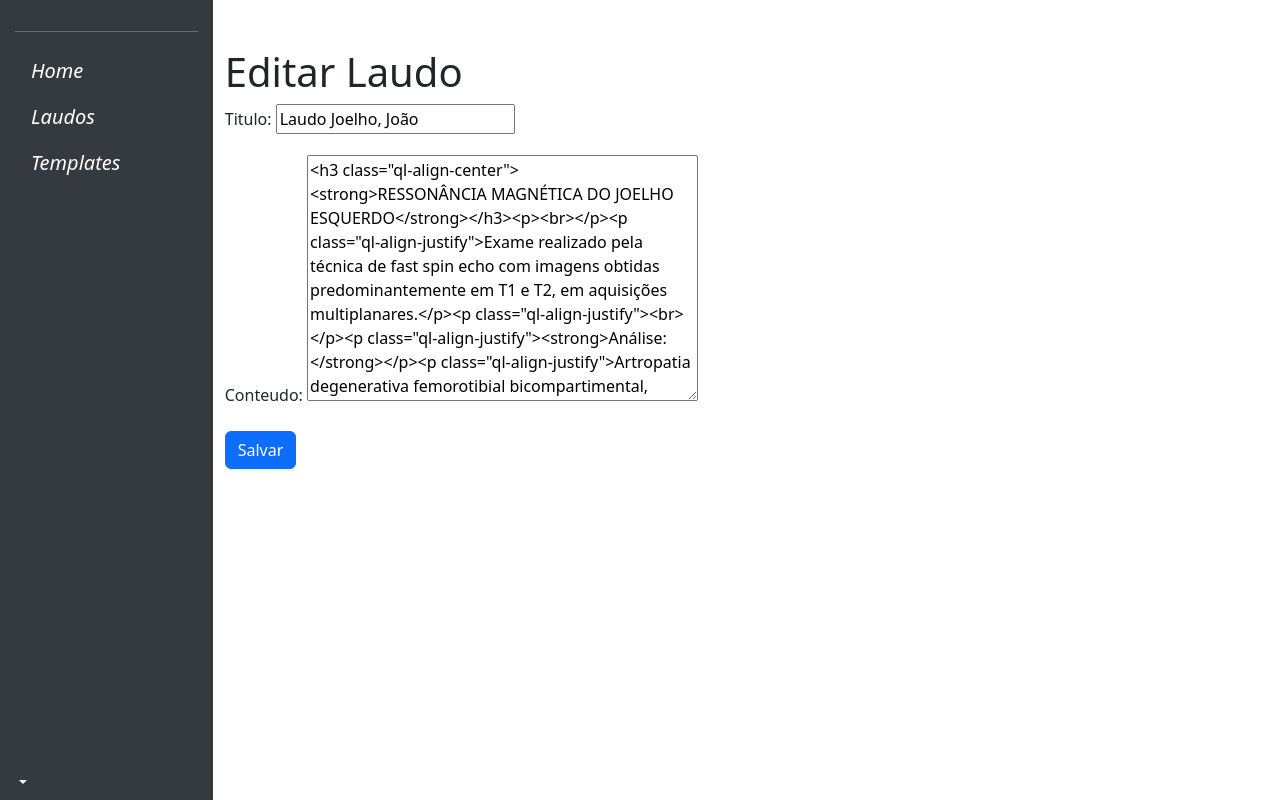
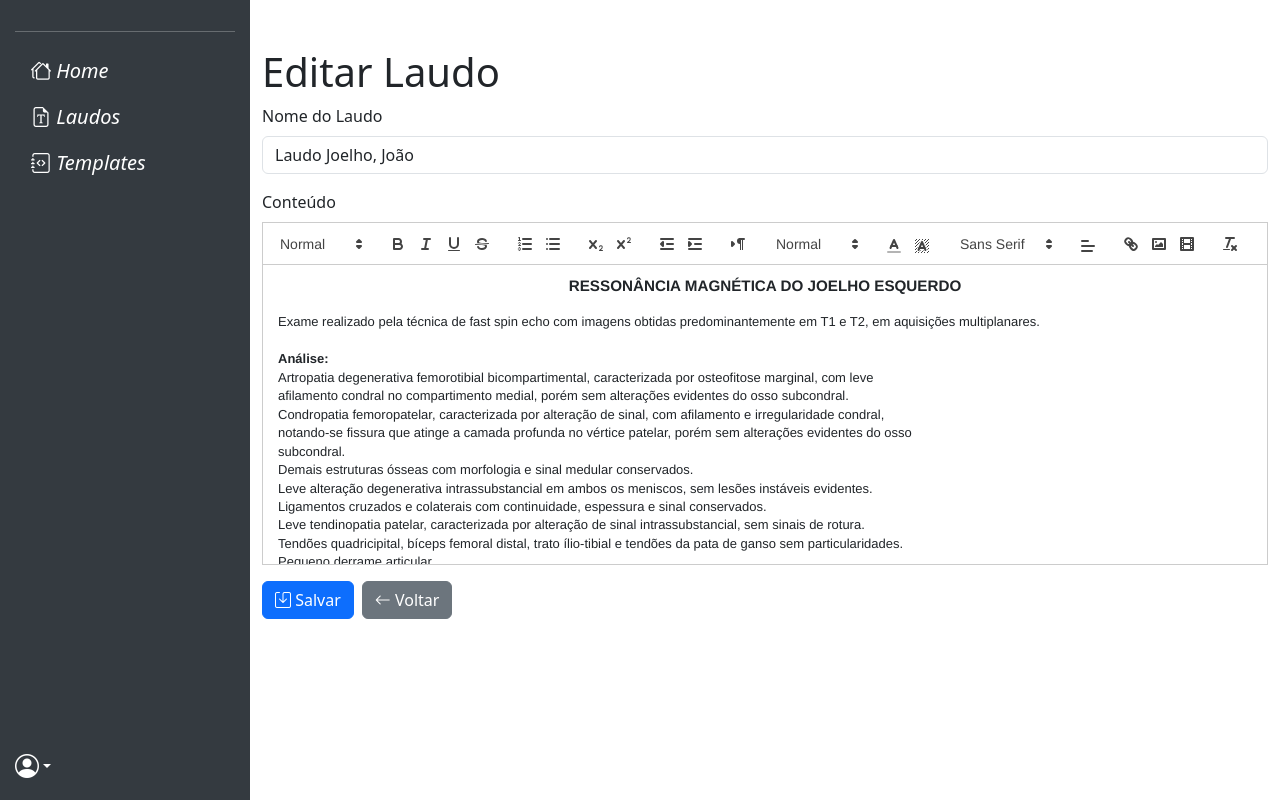
Before and after one commit to MsDuartte/Projeto_laudo, a Django app: page /laudo/7/edit/ in a window 1280 px wide. Run offline with Django 5.2, Linux system fonts and the light colour scheme; a user stored in the database is signed in; data comes from the database, SQL or seed files in the repository; both versions use the stored data as it was after the commit; some libraries are stand-ins or nearby versions.

Commit message:
Ajustes do Projeto

```diff
--- a/laudos/models.py
+++ b/laudos/models.py
@@ -11,7 +11,7 @@
 
     def save(self, *args, **kwargs):
         # Converte o nome para minúsculas antes de salvar
-        self.name = self.name.lower()
+        self.name = self.name.upper()
         super().save(*args, **kwargs)
 
     def __str__(self):
--- a/laudos/templates/laudo_confirm_delete.html
+++ b/laudos/templates/laudo_confirm_delete.html
@@ -3,6 +3,7 @@
 <head>
     <link href="https://cdn.jsdelivr.net/npm/bootstrap@5.3.3/dist/css/bootstrap.min.css" rel="stylesheet">
     <link href="https://cdn.quilljs.com/1.3.6/quill.snow.css" rel="stylesheet">
+    <link href="https://cdnjs.cloudflare.com/ajax/libs/bootstrap-icons/1.10.0/font/bootstrap-icons.min.css" rel="stylesheet">
 </head>
 <div class="container mt-5">
     <h1>Confirmar Exclusão</h1>
@@ -13,4 +14,6 @@
         <a href="{% url 'laudo_detail' object.id %}" class="btn btn-secondary">Cancelar</a>
     </form>
 </div>
+<script src="https://cdn.jsdelivr.net/npm/bootstrap@5.3.3/dist/js/bootstrap.bundle.min.js"></script>
+<script src="https://cdn.quilljs.com/1.3.6/quill.js"></script>
 {% endblock content %}
--- a/laudos/templates/laudo_update.html
+++ b/laudos/templates/laudo_update.html
@@ -1,15 +1,92 @@
 {% extends "base.html" %}
 {% block content %}
 <head>
+    <!-- Bootstrap CSS -->
     <link href="https://cdn.jsdelivr.net/npm/bootstrap@5.3.3/dist/css/bootstrap.min.css" rel="stylesheet">
+    <!-- Quill CSS -->
     <link href="https://cdn.quilljs.com/1.3.6/quill.snow.css" rel="stylesheet">
+    <!-- Bootstrap Icons -->
+    <link href="https://cdnjs.cloudflare.com/ajax/libs/bootstrap-icons/1.10.0/font/bootstrap-icons.min.css" rel="stylesheet">
 </head>
-<div class="container mt-5">
-    <h1>{% if form.instance.pk %}Editar Laudo{% else %}Novo Laudo{% endif %}</h1>
-    <form method="post">
-        {% csrf_token %}
-        {{ form.as_p }}
-        <button type="submit" class="btn btn-primary">Salvar</button>
-    </form>
-</div>
+
+<main class="container mt-5">
+    <div class="mb-3">
+        <!-- Título Dinâmico -->
+        <h1>{% if form.instance.pk %}Editar Laudo{% else %}Novo Laudo{% endif %}</h1>
+
+        <!-- Bloco para exibir mensagens do Django -->
+        {% if messages %}
+            {% for message in messages %}
+                <div class="alert alert-{% if message.tags == 'error' %}danger{% else %}{{ message.tags }}{% endif %} alert-dismissible fade show" role="alert">
+                    {{ message }}
+                    <button type="button" class="btn-close" data-bs-dismiss="alert" aria-label="Close"></button>
+                </div>
+            {% endfor %}
+        {% endif %}
+
+        <!-- Formulário -->
+        <form method="post">
+            {% csrf_token %}
+
+            <!-- Campo Nome do Laudo -->
+            <div class="mb-3">
+                <label for="laudoName" class="form-label">Nome do Laudo</label>
+                <input type="text" class="form-control" id="laudoName" name="name" value="{{ laudo.titulo }}" required>
+            </div>
+
+            <!-- Editor Quill para Conteúdo -->
+            <div class="mb-3">
+                <label for="editor-container" class="form-label">Conteúdo</label>
+                <div id="editor-container" style="height: 300px;">{{ laudo.conteudo|safe }}</div>
+                <input type="hidden" name="content" id="content">
+            </div>
+
+            <!-- Botões de Ação -->
+            <div class="d-flex gap-2">
+                <button type="submit" class="btn btn-primary">
+                    <i class="bi bi-save"></i> Salvar
+                </button>
+                <a href="{% url 'laudo_list' %}" class="btn btn-secondary">
+                    <i class="bi bi-arrow-left"></i> Voltar
+                </a>
+            </div>
+        </form>
+    </div>
+</main>
+
+<!-- Bootstrap JS -->
+<script src="https://cdn.jsdelivr.net/npm/bootstrap@5.3.3/dist/js/bootstrap.bundle.min.js"></script>
+<!-- Quill JS -->
+<script src="https://cdn.quilljs.com/1.3.6/quill.js"></script>
+<script>
+    document.addEventListener('DOMContentLoaded', function() {
+        // Inicialização do Quill Editor
+        var quill = new Quill('#editor-container', {
+            theme: 'snow',
+            modules: {
+                toolbar: [
+                    [{ 'header': [1, 2, 3, 4, 5, 6, false] }],
+                    ['bold', 'italic', 'underline', 'strike'],
+                    [{ 'list': 'ordered'}, { 'list': 'bullet' }],
+                    [{ 'script': 'sub'}, { 'script': 'super' }],
+                    [{ 'indent': '-1'}, { 'indent': '+1' }],
+                    [{ 'direction': 'rtl' }],
+                    [{ 'size': ['small', false, 'large', 'huge'] }],
+                    [{ 'color': [] }, { 'background': [] }],
+                    [{ 'font': [] }],
+                    [{ 'align': [] }],
+                    ['link', 'image', 'video'],
+                    ['clean']
+                ]
+            }
+        });
+
+        // Atualizar o campo oculto com o conteúdo do Quill antes de enviar o formulário
+        var form = document.querySelector('form');
+        form.onsubmit = function() {
+            var content = document.querySelector('input[name=content]');
+            content.value = quill.root.innerHTML;
+        };
+    });
+</script>
 {% endblock content %}
--- a/laudos/templates/template_confirm_delete.html
+++ b/laudos/templates/template_confirm_delete.html
@@ -3,14 +3,17 @@
 <head>
     <link href="https://cdn.jsdelivr.net/npm/bootstrap@5.3.3/dist/css/bootstrap.min.css" rel="stylesheet">
     <link href="https://cdn.quilljs.com/1.3.6/quill.snow.css" rel="stylesheet">
+    <link href="https://cdnjs.cloudflare.com/ajax/libs/bootstrap-icons/1.10.0/font/bootstrap-icons.min.css" rel="stylesheet">
 </head>
 <div class="container mt-5">
     <h1>Confirmar Exclusão</h1>
-    <p>Tem certeza de que deseja excluir o Template de Laudo "{{ template.name }}"?</p>
+    <p>Tem certeza de que deseja excluir o Template de Laudo {{template.name}}?</p>
     <form method="post">
         {% csrf_token %}
         <button type="submit" class="btn btn-danger">Excluir</button>
         <a href="{% url 'template_detail' object.id %}" class="btn btn-secondary">Cancelar</a>
     </form>
 </div>
+<script src="https://cdn.jsdelivr.net/npm/bootstrap@5.3.3/dist/js/bootstrap.bundle.min.js"></script>
+<script src="https://cdn.quilljs.com/1.3.6/quill.js"></script>
 {% endblock content %}
--- a/laudos/views.py
+++ b/laudos/views.py
@@ -21,36 +21,6 @@
         context = super().get_context_data(**kwargs)
         context['templates'] = LaudoTemplate.objects.filter(user=self.request.user)
         return context
-
-class AddTemplateView(LoginRequiredMixin, CreateView):
-    login_url = 'login'
-    model = LaudoTemplate
-    form_class = LaudoTemplateForm
-    template_name = 'add_template.html'
-
-    def form_valid(self, form):
-        form.instance.user = self.request.user
-
-        if LaudoTemplate.objects.filter(name=form.instance.name, user=self.request.user).exists():
-            messages.error(self.request, "Já existe um template com esse nome para você.")
-            return redirect('add_template')
-
-        self.object = form.save()  # Salva o template
-        messages.success(self.request, "Template salvo com sucesso.")  # Mensagem de sucesso
-        return redirect('add_template')  # Mantém na mesma página
-
-    def form_invalid(self, form):
-        messages.error(self.request, "Ocorreu um erro ao salvar o template. Verifique os dados.")
-        return self.render_to_response(self.get_context_data(form=form))
-
-class TemplateListView(LoginRequiredMixin, ListView):
-    login_url = 'login'
-    model = LaudoTemplate
-    template_name = 'template_list.html'
-    context_object_name = 'templates'
-
-    def get_queryset(self):
-        return LaudoTemplate.objects.filter(user=self.request.user)
 
 class LaudoListView(LoginRequiredMixin, ListView):
     login_url = 'login'
@@ -89,6 +59,35 @@
     def get_queryset(self):
         return Laudo.objects.filter(user=self.request.user)
 
+class AddTemplateView(LoginRequiredMixin, CreateView):
+    login_url = 'login'
+    model = LaudoTemplate
+    form_class = LaudoTemplateForm
+    template_name = 'add_template.html'
+
+    def form_valid(self, form):
+        form.instance.user = self.request.user
+
+        if LaudoTemplate.objects.filter(name=form.instance.name, user=self.request.user).exists():
+            messages.error(self.request, "Já existe um template com esse nome para você.")
+            return redirect('add_template')
+
+        self.object = form.save()  # Salva o template
+        messages.success(self.request, "Template salvo com sucesso.")  # Mensagem de sucesso
+        return redirect('add_template')  # Mantém na mesma página
+
+    def form_invalid(self, form):
+        messages.error(self.request, "Ocorreu um erro ao salvar o template. Verifique os dados.")
+        return self.render_to_response(self.get_context_data(form=form))
+
+class TemplateListView(LoginRequiredMixin, ListView):
+    login_url = 'login'
+    model = LaudoTemplate
+    template_name = 'template_list.html'
+    context_object_name = 'templates'
+
+    def get_queryset(self):
+        return LaudoTemplate.objects.filter(user=self.request.user)
 
 class TemplateDetailView(LoginRequiredMixin, DetailView):
     login_url = 'login'
@@ -129,6 +128,7 @@
     login_url = 'login'
     model = LaudoTemplate
     template_name = 'template_confirm_delete.html'
+    context_object_name = 'template'
     success_url = reverse_lazy('template_list')
 
     def get_queryset(self):
```
Also changed, not shown: laudos/templates/laudo_detail.html (+22 -4 lines), laudos/templates/template_detail.html (+10 -4 lines), laudos/templates/template_update.html (+8 -2 lines), db.sqlite3.
